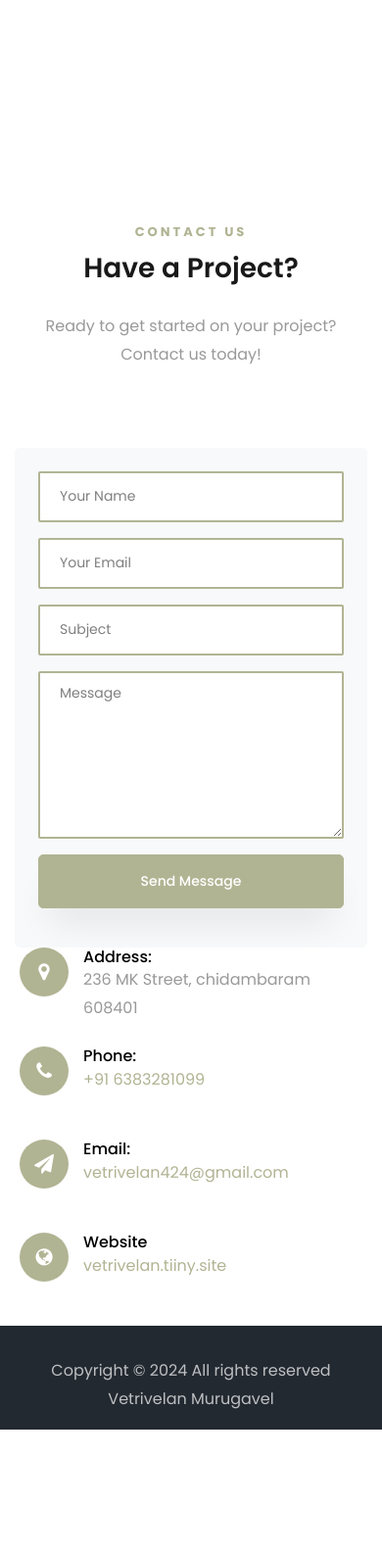
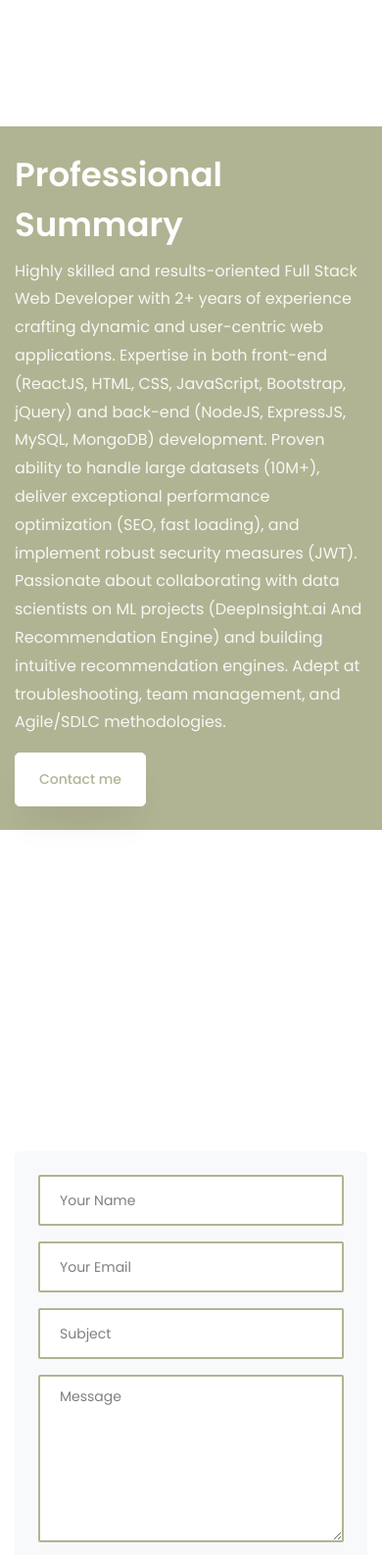
Before and after one commit to Vetrivelan424/Vetri-Portfolio, a plain HTML site: page index.html in a window 390 px wide. Shown: the part 6380-7967 px from the top of the page at 98% size. Before the commit the page ends 7839 px from the top, so only its background shows below. Drawn offline with Linux system fonts and the light colour scheme; files whose address does not match are found by name.

Commit message:
Value image change

```diff
--- a/index.html
+++ b/index.html
@@ -136,7 +136,7 @@
 				<div class="col-md-6 col-lg-5 d-flex">
 					<div class="img-about img d-flex align-items-stretch">
 						<div class="overlay"></div>
-						<div class="img d-flex align-self-stretch align-items-center" style="background-image:url(images/photos/singlegragivate.JPEG);">
+						<div class="img d-flex align-self-stretch align-items-center" style="background-image:url(images/photos/bridgefull.JPEG);">
 						</div>
 					</div>
 				</div>
@@ -447,24 +447,24 @@
 		</div>
 	</section>
 
-	<!-- <section class="ftco-hireme">
+	<section class="ftco-hireme">
 		<div class="container">
 			<div class="row justify-content-between">
-				<div class="col-md-8 col-lg-8 d-flex align-items-center">
+				<div class="col-md-12 col-lg-12 d-flex align-items-center">
 					<div class="w-100 py-4">
-						<h2>Have a project on your mind.</h2>
-						<p>A small river named Duden flows by their place and supplies it with the necessary regelialia. It is a paradisematic country, in which roasted parts of sentences fly.</p>
-						<p class="mb-0"><a href="#" class="btn btn-white py-3 px-4">Contact me</a></p>
+						<h2>Professional Summary</h2>
+						<p>Highly skilled and results-oriented Full Stack Web Developer with 2+ years of experience crafting dynamic and user-centric web applications. Expertise in both front-end (ReactJS, HTML, CSS, JavaScript, Bootstrap, jQuery) and back-end (NodeJS, ExpressJS, MySQL, MongoDB) development. Proven ability to handle large datasets (10M+), deliver exceptional performance optimization (SEO, fast loading), and implement robust security measures (JWT). Passionate about collaborating with data scientists on ML projects (DeepInsight.ai And Recommendation Engine) and building intuitive recommendation engines. Adept at troubleshooting, team management, and Agile/SDLC methodologies.</p>
+						<p class="mb-0"><a href="#contact-section" class="btn btn-white py-3 px-4">Contact me</a></p>
 					</div>
 				</div>
-				<div class="col-md-4 col-lg-4 d-flex align-items-end">
+				<!-- <div class="col-md-4 col-lg-4 d-flex align-items-end">
 					<img src="images/author.png" class="img-fluid" alt="">
-				</div>
+				</div> -->
 			</div>
 		</div>
 	</section>
 
-	<section class="ftco-section ftco-project" id="projects-section">
+	<!-- <section class="ftco-section ftco-project" id="projects-section">
 		<div class="container-fluid px-md-4">
 			<div class="row justify-content-center pb-5">
 				<div class="col-md-12 heading-section text-center ftco-animate">
@@ -719,7 +719,7 @@
                         <span class="fa fa-globe"></span>
                     </div>
                     <div class="text">
-                        <p><span>Website</span> <a href="#">vetrivelan.tiiny.site</a></p>
+                        <p><span>Website</span> <a href="https://vetrivelan424.github.io/Vetri-Portfolio/">https://vetrivelan424.github.io/Vetri-Portfolio/</a></p>
                     </div>
                 </div>
             </div>
```
